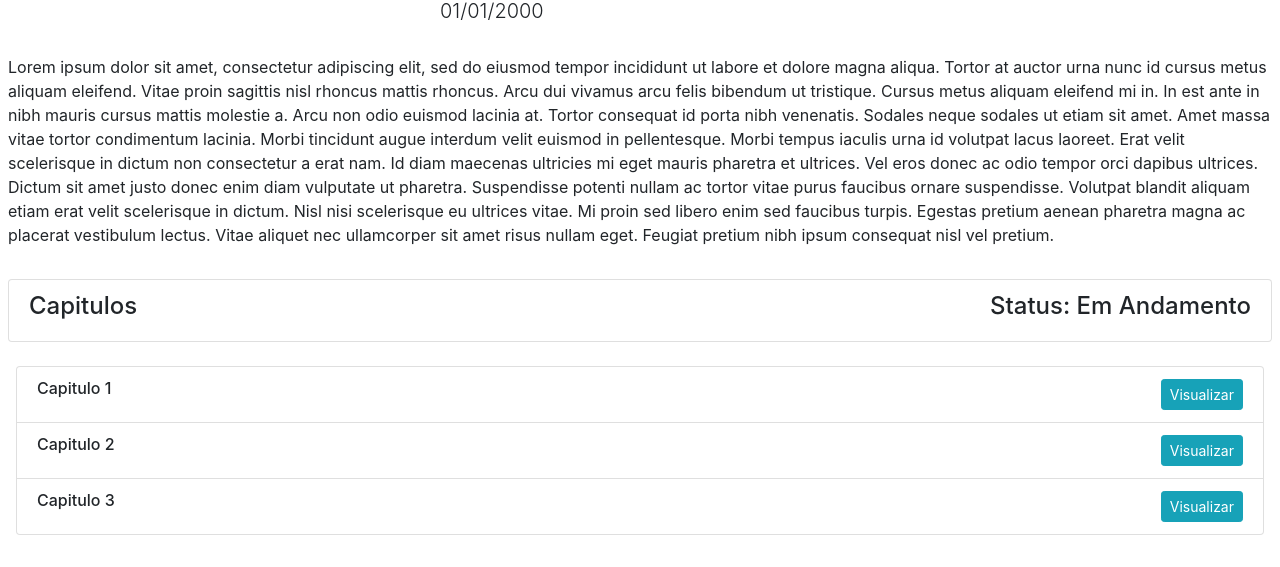
After one commit to G-ferreira/writeit-reborn, a Symfony app: template templates/historia/index.html.twig in a window 1280 px wide. The commit adds this page. Shown: the part 509-1076 px from the top of the page. Run offline with Twig, Linux system fonts and the light colour scheme; the template is opened without the code that fills it, so the values that code supplies are empty; some libraries are stand-ins or nearby versions.

Commit message:
adiciona views

```diff
--- a/composer.json
+++ b/composer.json
@@ -5,6 +5,7 @@
         "php": "^7.1.3",
         "ext-ctype": "*",
         "ext-iconv": "*",
+        "awps/font-awesome-php": "^4.7",
         "sensio/framework-extra-bundle": "^5.4",
         "symfony/console": "4.3.*",
         "symfony/dotenv": "4.3.*",
--- a/src/Controller/AutorLeitorController.php
+++ b/src/Controller/AutorLeitorController.php
@@ -57,6 +57,7 @@ class AutorLeitorController extends AbstractController
      */
     public function login(AuthenticationUtils $authenticationUtils)
     {
+
         $error = $authenticationUtils->getLastAuthenticationError();
         $lastUsername = $authenticationUtils->getLastUsername();
 
@@ -65,4 +66,5 @@ class AutorLeitorController extends AbstractController
             'error'         => $error,
         ));
     }
+
 }
--- a/src/Form/LeitorAutorLoginFormType.php
+++ b/src/Form/LeitorAutorLoginFormType.php
@@ -22,7 +22,7 @@ class LeitorAutorLoginFormType extends AbstractType
                 'first_options' => array('label'=>'Password'),
                 'second_options' => array('label'=>'Repeat Password')
             ])
-            ->add('save',SubmitType::class,['label' => 'Registar'])
+            ->add('save',SubmitType::class,['label' => 'Registrar'])
         ;
     }
 
--- /dev/null
+++ b/templates/historia/index.html.twig
@@ -0,0 +1,91 @@
+{% extends 'nav.html.twig' %}
+
+{% block title %}Historia{% endblock %}
+
+{% block body %}
+
+    <div class="d-flex flex-column bd-highlight mb-3">
+        <div class="p-2 bd-highlight">
+            <ul class="list-group">
+                <li class="list-group-item d-flex justify-content-between">
+                    <h4>
+                        Historia
+                    </h4>
+                    <span>
+                    <a href="" class="btn btn-info btn-sm">
+                        Denunciar História
+                    </a>
+                </span>
+                </li>
+            </ul>
+        </div>
+        <div class="d-flex justify-content-center">
+            <div class="d-flex flex-column bd-highlight mb-3">
+                <h4>Historia</h4>
+                <h4 class="font-weight-light">Autor</h4>
+                <img src="https://webkit.org/demos/srcset/image-src.png" alt="">
+                <h5 class="font-weight-light">01/01/2000</h5>
+            </div>
+        </div>
+        <div class="p-2 bd-highlight">
+            <div>
+                <p>
+                    Lorem ipsum dolor sit amet, consectetur adipiscing elit, sed do eiusmod tempor incididunt ut labore et dolore magna aliqua. Tortor at auctor urna nunc id cursus metus aliquam eleifend. Vitae proin sagittis nisl rhoncus mattis rhoncus. Arcu dui vivamus arcu felis bibendum ut tristique. Cursus metus aliquam eleifend mi in. In est ante in nibh mauris cursus mattis molestie a. Arcu non odio euismod lacinia at. Tortor consequat id porta nibh venenatis. Sodales neque sodales ut etiam sit amet. Amet massa vitae tortor condimentum lacinia. Morbi tincidunt augue interdum velit euismod in pellentesque.
+
+                    Morbi tempus iaculis urna id volutpat lacus laoreet. Erat velit scelerisque in dictum non consectetur a erat nam. Id diam maecenas ultricies mi eget mauris pharetra et ultrices. Vel eros donec ac odio tempor orci dapibus ultrices. Dictum sit amet justo donec enim diam vulputate ut pharetra. Suspendisse potenti nullam ac tortor vitae purus faucibus ornare suspendisse. Volutpat blandit aliquam etiam erat velit scelerisque in dictum. Nisl nisi scelerisque eu ultrices vitae. Mi proin sed libero enim sed faucibus turpis. Egestas pretium aenean pharetra magna ac placerat vestibulum lectus. Vitae aliquet nec ullamcorper sit amet risus nullam eget. Feugiat pretium nibh ipsum consequat nisl vel pretium.
+                </p>
+            </div>
+        </div>
+        <div class="p-2 bd-highlight">
+            <ul class="list-group">
+                <li class="list-group-item d-flex justify-content-between">
+                    <h4>
+                        Capitulos
+                    </h4>
+                    <span>
+                    <h4>
+                        Status: Em Andamento
+                    </h4>
+                </span>
+                </li>
+            </ul>
+        </div>
+        <div class="p-2 bd-highlight">
+            <div class="p-2 bd-highlight">
+                <ul class="list-group">
+                    <li class="list-group-item d-flex justify-content-between">
+                        <h6>
+                            Capitulo 1
+                        </h6>
+                        <span>
+                            <a href="" class="btn btn-info btn-sm">
+                                Visualizar
+                            </a>
+                        </span>
+                    </li>
+                    <li class="list-group-item d-flex justify-content-between">
+                        <h6>
+                            Capitulo 2
+                        </h6>
+                        <span>
+                            <a href="" class="btn btn-info btn-sm">
+                                Visualizar
+                            </a>
+                        </span>
+                    </li>
+                    <li class="list-group-item d-flex justify-content-between">
+                        <h6>
+                            Capitulo 3
+                        </h6>
+                        <span>
+                            <a href="" class="btn btn-info btn-sm">
+                                Visualizar
+                            </a>
+                        </span>
+                    </li>
+                </ul>
+            </div>
+        </div>
+    </div>
+
+{% endblock %}
--- a/templates/index/index.html.twig
+++ b/templates/index/index.html.twig
@@ -1,4 +1,4 @@
-{% extends 'base.html.twig' %}
+{% extends 'nav.html.twig' %}
 
 {% block title %}Teste{% endblock %}
 
@@ -21,7 +21,6 @@
     <ul>
         <li>vai ate o google <code><a href="https://www.google.com">google</a></code></li>
     </ul>
-
 </div>
     {% if app.user%}
         <a href="{{path('logout')}}">app.user</a>
--- /dev/null
+++ b/templates/nav.html.twig
@@ -0,0 +1,74 @@
+<!DOCTYPE html>
+<html>
+<head>
+    <meta charset="UTF-8">
+    <title>{% block title %}Welcome!{% endblock %}</title>
+    {% block stylesheets %}<link rel="stylesheet" href="https://stackpath.bootstrapcdn.com/bootstrap/4.3.1/css/bootstrap.min.css" integrity="sha384-ggOyR0iXCbMQv3Xipma34MD+dH/1fQ784/j6cY/iJTQUOhcWr7x9JvoRxT2MZw1T" crossorigin="anonymous">
+</head>
+<body>
+{# Ta aqui o style porque não sei onde colocar #}
+<style>
+
+</style>
+
+<nav class="navbar navbar-expand-lg navbar-light bg-light">
+    <a class="navbar-brand" href="#">Navbar</a>
+    <button class="navbar-toggler" type="button" data-toggle="collapse" data-target="#navbarSupportedContent" aria-controls="navbarSupportedContent" aria-expanded="false" aria-label="Toggle navigation">
+        <span class="navbar-toggler-icon"></span>
+    </button>
+
+    <div class="collapse navbar-collapse" id="navbarSupportedContent">
+        <ul class="navbar-nav mr-auto">
+            <li class="nav-item active">
+                <a class="nav-link" href="#">Home <span class="sr-only">(current)</span></a>
+            </li>
+            <li class="nav-item dropdown">
+                <a class="nav-link dropdown-toggle" href="#" id="navbarDropdown" role="button" data-toggle="dropdown" aria-haspopup="true" aria-expanded="false">
+                    Gêneros
+                </a>
+                <div class="dropdown-menu" aria-labelledby="navbarDropdown">
+                    <a class="dropdown-item" href="#">Action</a>
+                    <a class="dropdown-item" href="#">Another action</a>
+                    <div class="dropdown-divider"></div>
+                    <a class="dropdown-item" href="#">Something else here</a>
+                </div>
+            </li>
+            <li class="nav-item dropdown">
+                <a class="nav-link dropdown-toggle" href="#" id="navbarDropdown" role="button" data-toggle="dropdown" aria-haspopup="true" aria-expanded="false">
+                    Categorias
+                </a>
+                <div class="dropdown-menu" aria-labelledby="navbarDropdown">
+                    <a class="dropdown-item" href="#">Action</a>
+                    <a class="dropdown-item" href="#">Another action</a>
+                    <div class="dropdown-divider"></div>
+                    <a class="dropdown-item" href="#">Something else here</a>
+                </div>
+            </li>
+            <li class="nav-item dropdown">
+                <a class="nav-link dropdown-toggle" href="#" id="navbarDropdown" role="button" data-toggle="dropdown" aria-haspopup="true" aria-expanded="false">
+                    Autores
+                </a>
+                <div class="dropdown-menu" aria-labelledby="navbarDropdown">
+                    <a class="dropdown-item" href="#">Action</a>
+                    <a class="dropdown-item" href="#">Another action</a>
+                    <div class="dropdown-divider"></div>
+                    <a class="dropdown-item" href="#">Something else here</a>
+                </div>
+            </li>
+        </ul>
+        <form class="form-inline my-2 my-lg-0">
+            {% if is_granted('IS_AUTHENTICATED_FULLY') %}
+                <a href="#">{{ app.user.email }} </a>
+            {% endif %}
+            <a href="#" class="btn btn-sm btn-info">Escrever História</a>
+            {% if app.user%}
+                <a href="{{path('logout')}}" class="btn btn-sm btn-primary">Sair</a>
+            {% endif %}
+        </form>
+    </div>
+</nav>
+{% block body %}{% endblock %}
+{% block javascripts %} <script src="https://stackpath.bootstrapcdn.com/bootstrap/4.3.1/js/bootstrap.min.js" integrity="sha384-JjSmVgyd0p3pXB1rRibZUAYoIIy6OrQ6VrjIEaFf/nJGzIxFDsf4x0xIM+B07jRM" crossorigin="anonymous"></script>{% endblock %}
+{% endblock %}
+</body>
+</html>
```
Also changed, not shown: src/Controller/CapituloController.php (added, +19 -0 lines), src/Controller/GeneroController.php (added, +56 -0 lines), src/Controller/HistoriaController.php (added, +19 -0 lines), src/Entity/Genero.php (+10 -1 lines), src/Migrations/Version20190806184351.php (added, +59 -0 lines), templates/capitulo/index.html.twig (added, +37 -0 lines), 3 other files.
